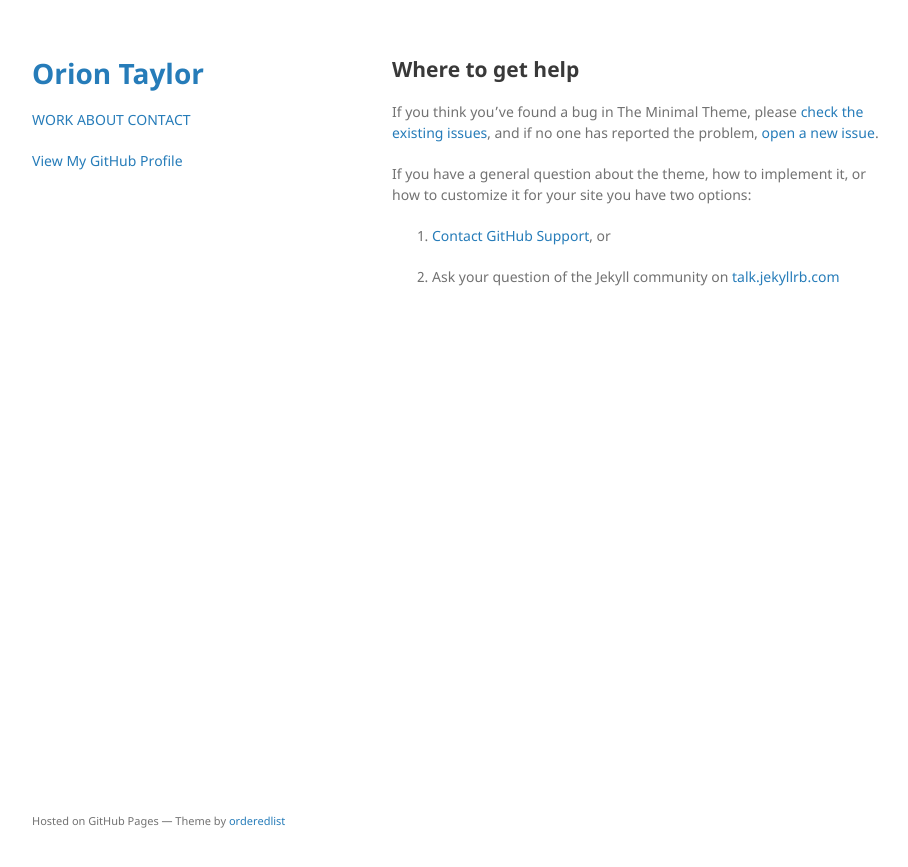
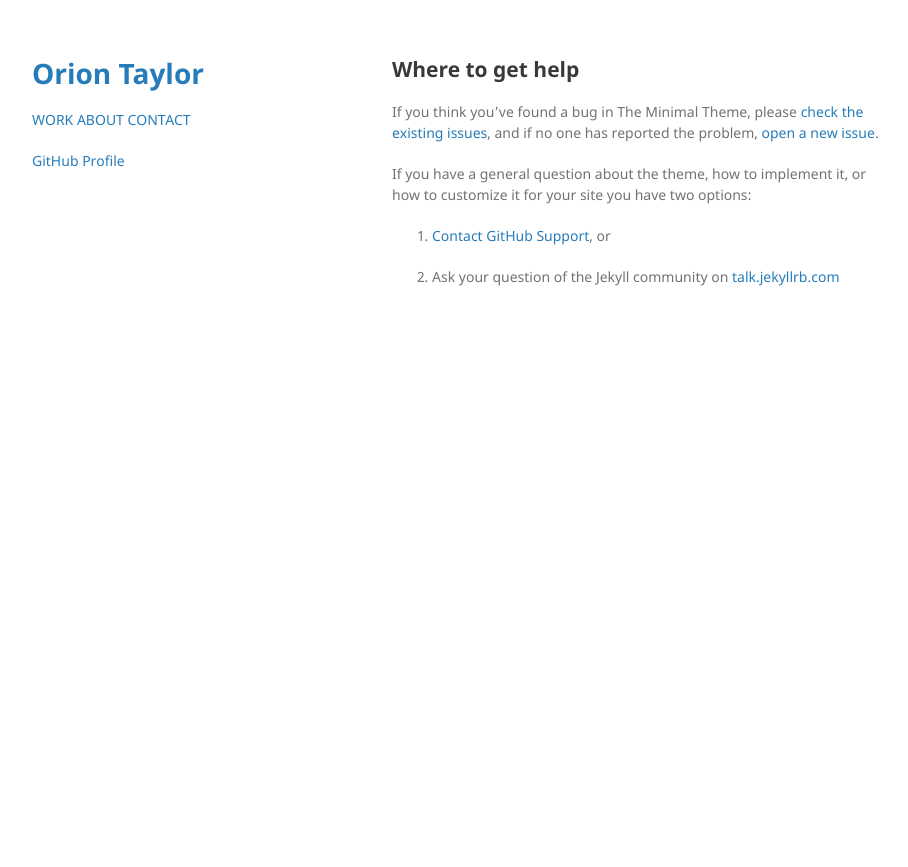
Before and after one commit to orionjtaylor/orionjtaylor.github.io, a Jekyll site: the page built from docs/SUPPORT.md, in a window 1280 px wide. Shown: the top 867 px of the page, without its empty margins (178-1086 px from the left). Built offline with Jekyll 4.4.1, drawn with Linux system fonts in a browser that asks for light colours; our own code applies the rules of GitHub Pages for plain Markdown files; the repository's description, which GitHub fills in, is left out.

Commit message:
Update default.html

```diff
--- a/_layouts/default.html
+++ b/_layouts/default.html
@@ -33,7 +33,7 @@
         {% endif %}
 
         {% if site.github.is_user_page %}
-        <p class="view"><a href="{{ site.github.owner_url }}">View My GitHub Profile</a></p>
+        <p class="view"><a href="{{ site.github.owner_url }}">GitHub Profile</a></p>
         {% endif %}
 
         {% if site.show_downloads %}
@@ -53,7 +53,6 @@
         {% if site.github.is_project_page %}
         <p>This project is maintained by <a href="{{ site.github.owner_url }}">{{ site.github.owner_name }}</a></p>
         {% endif %}
-        <p><small>Hosted on GitHub Pages &mdash; Theme by <a href="https://github.com/orderedlist">orderedlist</a></small></p>
       </footer>
     </div>
     <script src="{{ "/assets/js/scale.fix.js" | relative_url }}"></script>
```
